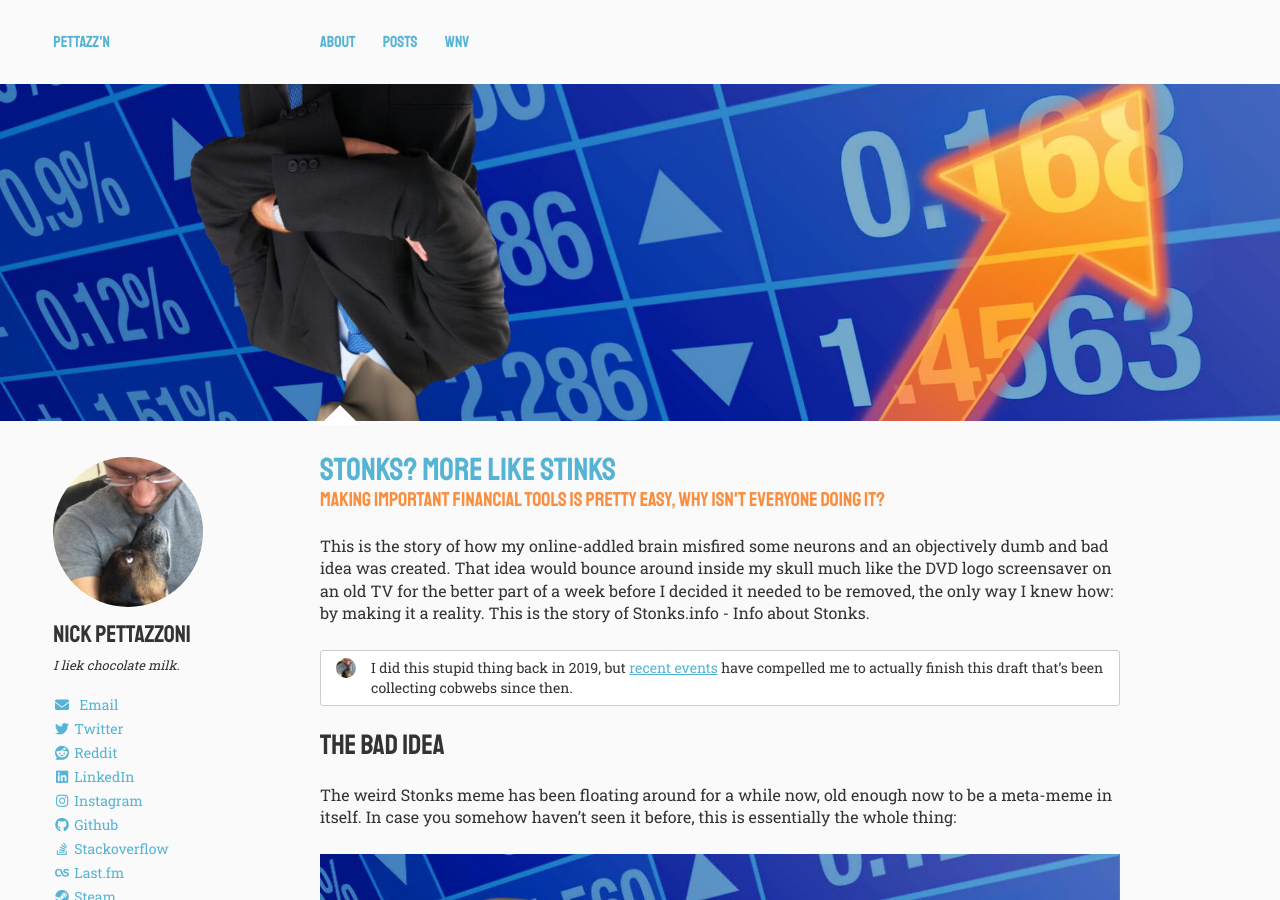
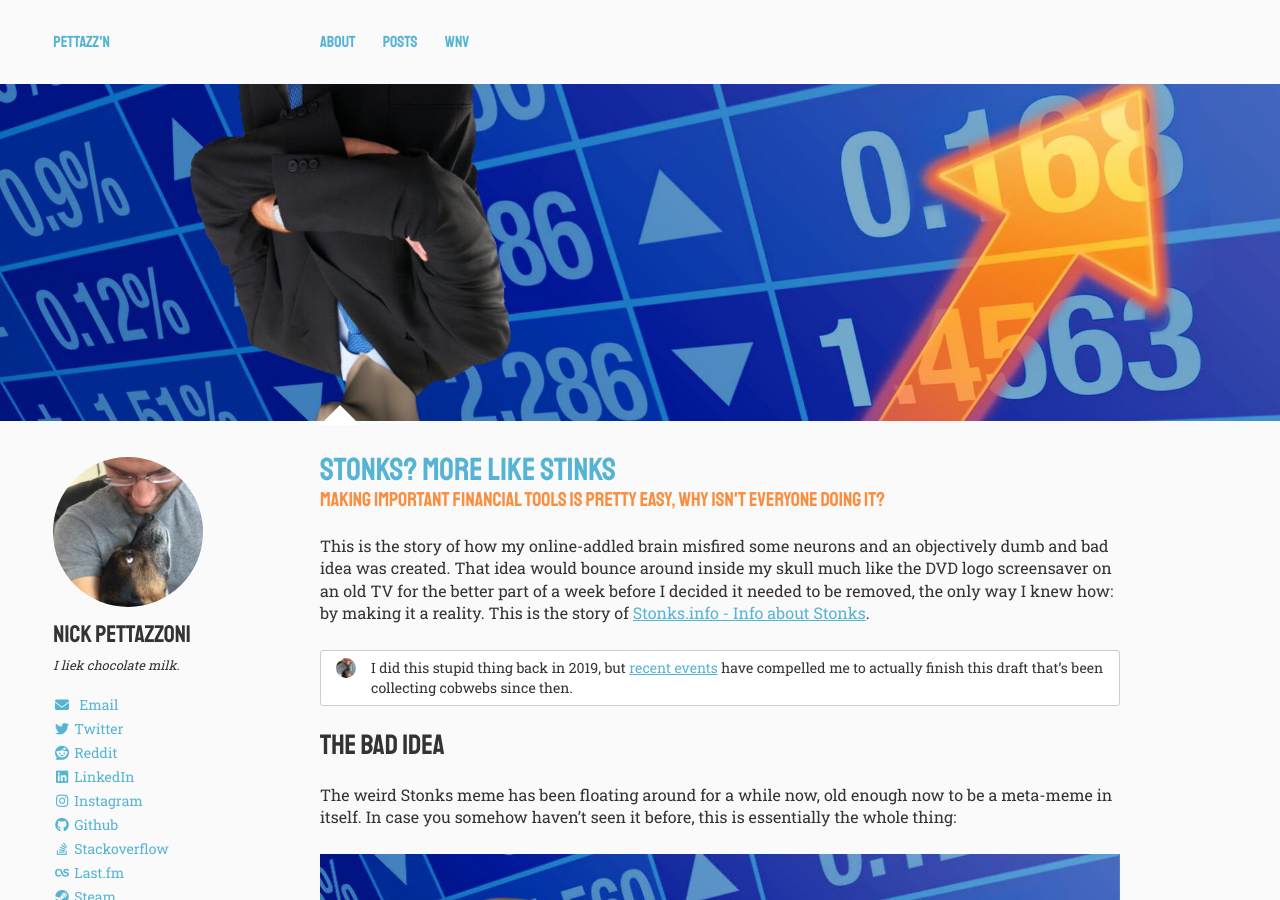
Before and after one commit to pettazz/pettazz.com, a Jekyll site: the page built from _posts/2021-01-30-stonks.md, in a window 1280 px wide and 900 px high. Built offline with Jekyll 4.4.1, drawn with Linux system fonts in a browser that asks for light colours; nearby versions of some CDN libraries; comment, search, counter and statistics services are not loaded; some of the changed lines change nothing that is shown; some of the changed text lies outside the part shown.

Commit message:
i should probably link to the damn thing huh

```diff
--- a/_posts/2021-01-30-stonks.md
+++ b/_posts/2021-01-30-stonks.md
@@ -9,7 +9,7 @@ image:
   feature: stonks.jpg
 ---
 
-This is the story of how my online-addled brain misfired some neurons and an objectively dumb and bad idea was created. That idea would bounce around inside my skull much like the DVD logo screensaver on an old TV for the better part of a week before I decided it needed to be removed, the only way I knew how: by making it a reality. This is the story of Stonks.info - Info about Stonks. <!--more-->
+This is the story of how my online-addled brain misfired some neurons and an objectively dumb and bad idea was created. That idea would bounce around inside my skull much like the DVD logo screensaver on an old TV for the better part of a week before I decided it needed to be removed, the only way I knew how: by making it a reality. This is the story of [Stonks.info - Info about Stonks](https://stonks.info). <!--more-->
 
 I did this stupid thing back in 2019, but [recent events](https://www.nytimes.com/2021/01/28/opinion/reddit-gamestop-robinhood-hedge-fund.html) have compelled me to actually finish this draft that’s been collecting cobwebs since then.
 {: .notice .author-note}
@@ -114,6 +114,8 @@ We'll run every minute between 13:00 and 21:00, to cover shifts between daylight
 
 I won't get into every little detail of how I put together the specific HTML and CSS that draws this stuff; it's pretty straightforward, and it's all served statically on the site if you really want to look. It just took a little bit of editing the images from the original image macro meme, importing a [very helpful CSS library called Animate.css](https://daneden.github.io/animate.css/), mixed with a splash of jQuery, and our friend is keeping us informed every minute about how The Stocks are doing.
 
+Please, enjoy his hard work in real time here: [https://stonks.info](https://stonks.info)
+
 Looking back at this now from 2021, maybe I was a bit naive with the ranges I chose, but at the time, a 1.5% single day change in value *was* a pretty uncommon event!
 
 {% highlight javascript %}
```
